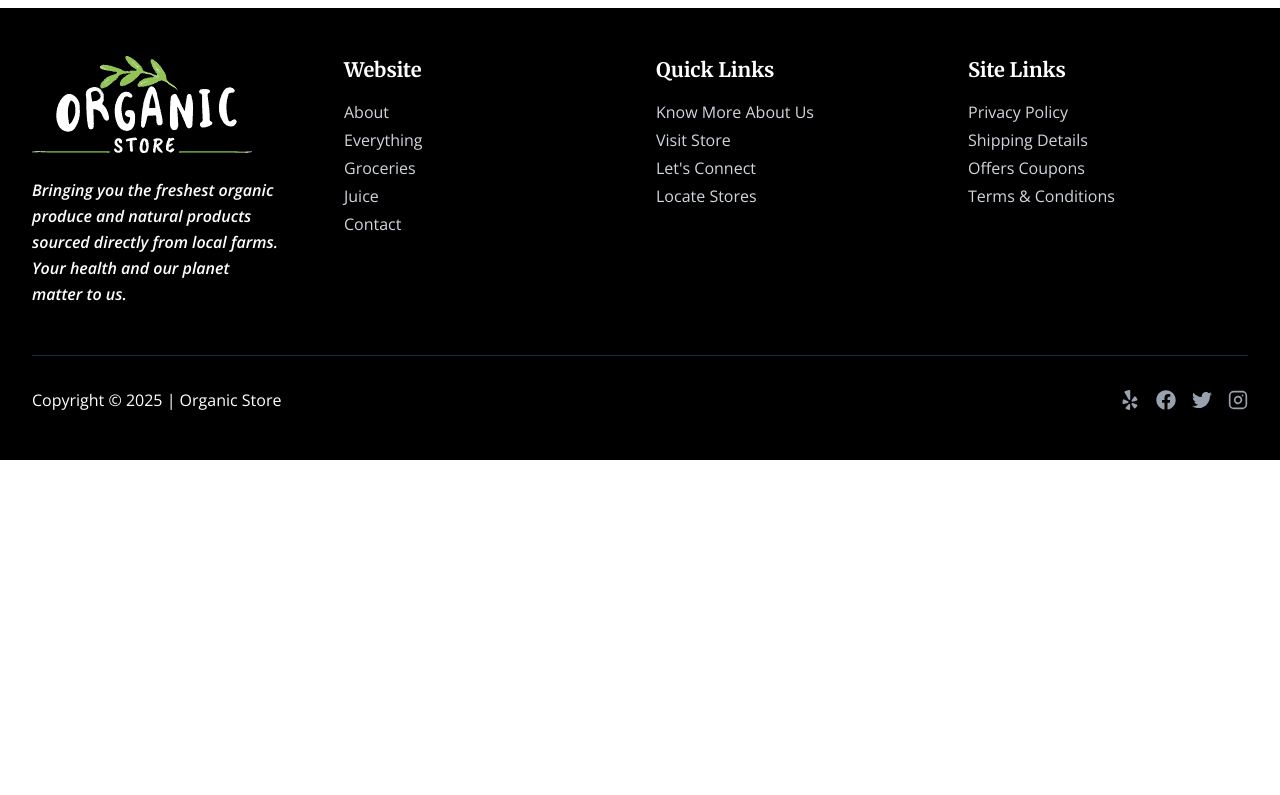
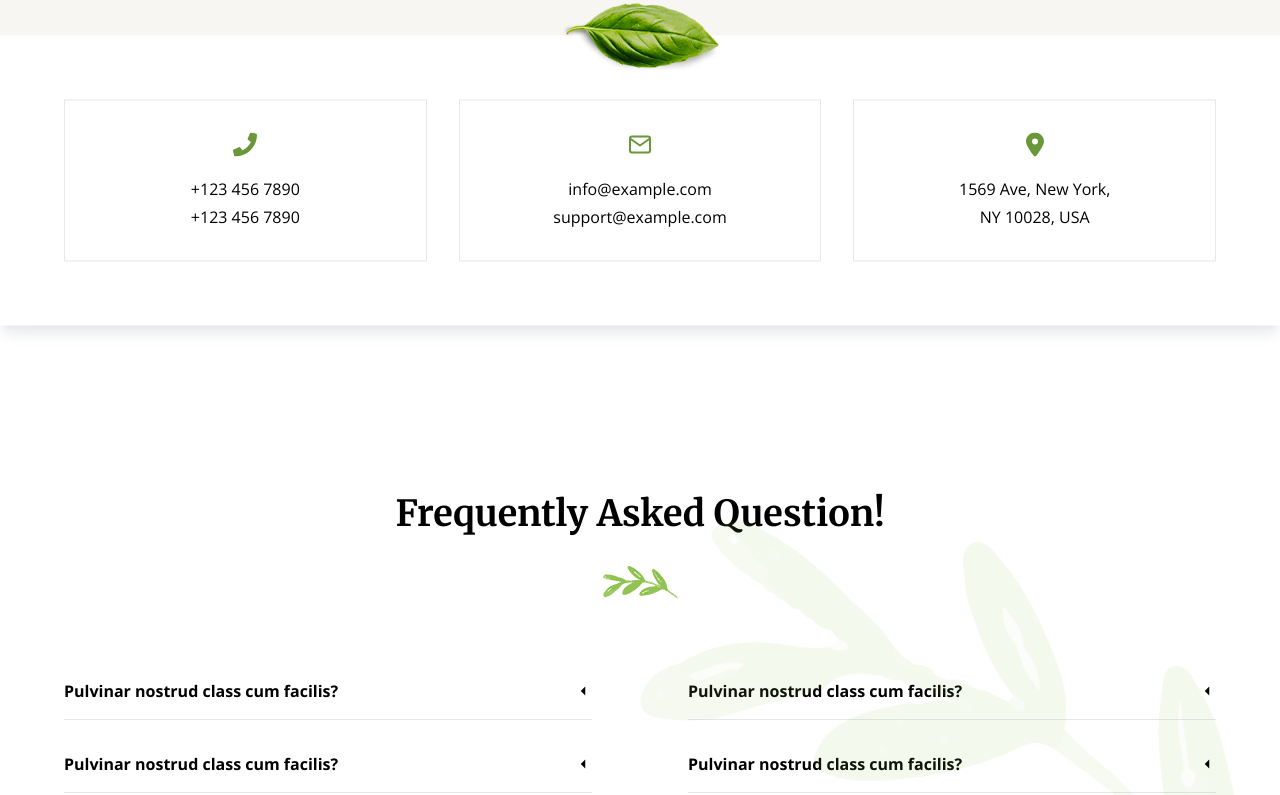
Before and after one commit to Ahmed-Khaled24/organic-shop, a React (Vite) app: page /contact in a window 1280 px wide. Shown: the part 340-1135 px from the top of the page. Before the commit the page ends 800 px from the top, so only its background shows below. Built offline with nearby package versions, Linux system fonts and the light colour scheme.

Commit message:
feat: implement contact page

```diff
--- a/src/pages/Contact.tsx
+++ b/src/pages/Contact.tsx
@@ -0,0 +1,115 @@
+import { FaPhone } from "react-icons/fa";
+import leafImg from "../assets/basil-leaf.png";
+import { FiMail } from "react-icons/fi";
+import { FaLocationDot } from "react-icons/fa6";
+import { SectionTitle } from "../components/SectionTitle";
+import {
+    Disclosure,
+    DisclosureButton,
+    DisclosurePanel,
+} from "@headlessui/react";
+import { IoMdArrowDropleft } from "react-icons/io";
+
+export const Contact = () => {
+    const questions = [
+        {
+            q: "Pulvinar nostrud class cum facilis?",
+            a: "I am item content. Click edit button to change this text. Lorem ipsum dolor sit amet, consectetur adipiscing elit. Ut elit tellus, luctus nec ullamcorper mattis, pulvinar leo.",
+        },
+        {
+            q: "Pulvinar nostrud class cum facilis?",
+            a: "I am item content. Click edit button to change this text. Lorem ipsum dolor sit amet, consectetur adipiscing elit. Ut elit tellus, luctus nec ullamcorper mattis, pulvinar leo.",
+        },
+        {
+            q: "Pulvinar nostrud class cum facilis?",
+            a: "I am item content. Click edit button to change this text. Lorem ipsum dolor sit amet, consectetur adipiscing elit. Ut elit tellus, luctus nec ullamcorper mattis, pulvinar leo.",
+        },
+        {
+            q: "Pulvinar nostrud class cum facilis?",
+            a: "I am item content. Click edit button to change this text. Lorem ipsum dolor sit amet, consectetur adipiscing elit. Ut elit tellus, luctus nec ullamcorper mattis, pulvinar leo.",
+        },
+        {
+            q: "Pulvinar nostrud class cum facilis?",
+            a: "I am item content. Click edit button to change this text. Lorem ipsum dolor sit amet, consectetur adipiscing elit. Ut elit tellus, luctus nec ullamcorper mattis, pulvinar leo.",
+        },
+        {
+            q: "Pulvinar nostrud class cum facilis?",
+            a: "I am item content. Click edit button to change this text. Lorem ipsum dolor sit amet, consectetur adipiscing elit. Ut elit tellus, luctus nec ullamcorper mattis, pulvinar leo.",
+        },
+    ];
+    return (
+        <main>
+            <h1 className="text-center text-5xl font-bold font-merriweather! py-36 bg-[#f8f6f3]">
+                Get In Touch
+            </h1>
+            <section className="relative w-7xl mx-auto translate-y-[-25%] bg-white flex gap-8 items-center justify-center p-16 shadow-lg shadow-gray-200">
+                <img
+                    src={leafImg}
+                    className="absolute w-40 translate-x-[-50%] translate-y-[-50%] top-0 left-1/2"
+                />
+                <div className="w-1/3 p-8 flex flex-col gap-1 items-center border border-gray-200">
+                    <FaPhone className=" text-green-primary mb-4" size={24} />
+                    <span>+123 456 7890</span>
+                    <span>+123 456 7890</span>
+                </div>
+                <div className="w-1/3 p-8 flex flex-col gap-1 items-center border border-gray-200">
+                    <FiMail className=" text-green-primary mb-4" size={24} />
+                    <span>info@example.com </span>
+                    <span>support@example.com</span>
+                </div>
+                <div className="w-1/3 p-8 flex flex-col gap-1 items-center border border-gray-200">
+                    <FaLocationDot
+                        className=" text-green-primary mb-4"
+                        size={24}
+                    />
+                    <span>1569 Ave, New York,</span>
+                    <span>NY 10028, USA</span>
+                </div>
+            </section>
+            <section className="relative w-7xl mx-auto py-24 before:bg-[url(/hero-section-background.png)] before:bg-no-repeat before:bg-right-bottom before:bg-size-[50%] before:block before:absolute before:left-0 before:bottom-0 before:w-full before:h-full before:opacity-10 before:pointer-events-none">
+                <SectionTitle title="Frequently Asked Question!" />
+                <div className="grid grid-cols-2 gap-4 gap-x-24 p-16 ">
+                    {questions.map((question) => (
+                        <div className="flex flex-col">
+                            <Disclosure>
+                                {({ open }) => (
+                                    <>
+                                        <DisclosureButton
+                                            className="cursor-pointer flex items-center gap-16 justify-between select-none border-gray-200 py-4 font-bold"
+                                            style={{
+                                                borderBottomWidth: open
+                                                    ? "0"
+                                                    : "1px",
+                                            }}
+                                        >
+                                            {question.q}
+                                            <IoMdArrowDropleft
+                                                size={18}
+                                                style={{
+                                                    rotate: open
+                                                        ? "-90deg"
+                                                        : "0deg",
+                                                }}
+                                            />
+                                        </DisclosureButton>
+                                        <DisclosurePanel
+                                            transition
+                                            className="transition duration-200 linear data-closed:-translate-y-4 data-closed:opacity-0 border-gray-200 py-4"
+                                            style={{
+                                                borderBottomWidth: open
+                                                    ? "1px"
+                                                    : "0",
+                                            }}
+                                        >
+                                            {question.a}
+                                        </DisclosurePanel>
+                                    </>
+                                )}
+                            </Disclosure>
+                        </div>
+                    ))}
+                </div>
+            </section>
+        </main>
+    );
+};
```
